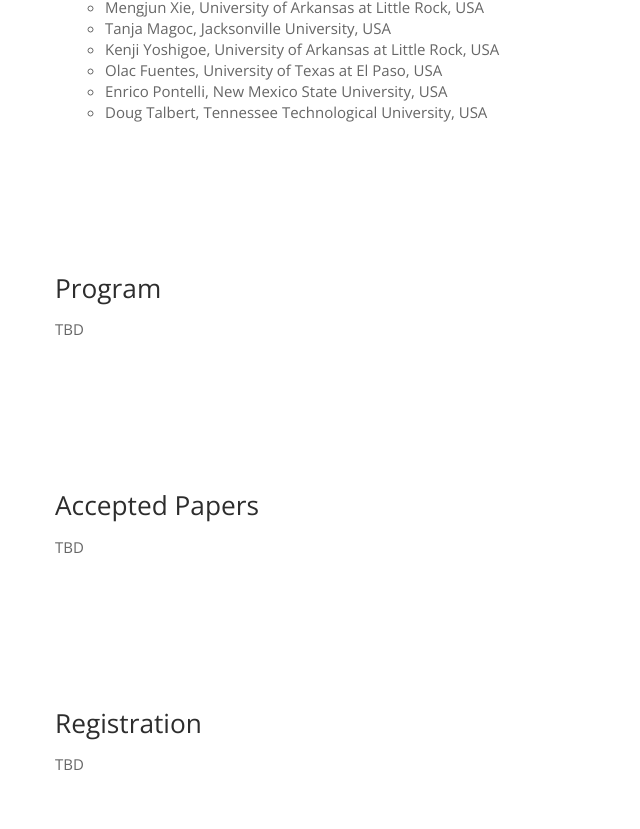
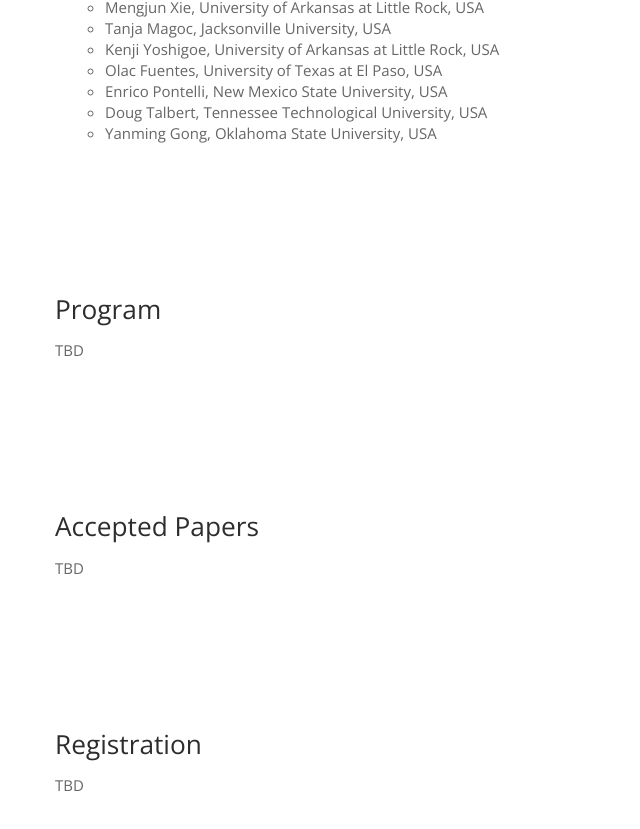
Before and after one commit to bianjiang/intelligenthealth.io, a plain HTML site: page index.html in a window 1280 px wide. Shown: the part 2419-3248 px from the top of the page, without its empty margins (0-640 px from the left). Drawn offline with nearby package versions, Linux system fonts and the light colour scheme.

Commit message:
update pc

```diff
--- a/index.html
+++ b/index.html
@@ -209,6 +209,7 @@
                 <li>Olac Fuentes, University of Texas at El Paso, USA</li>
                 <li>Enrico Pontelli, New Mexico State University, USA</li>
                 <li>Doug Talbert, Tennessee Technological University, USA</li>
+                <li>Yanming Gong, Oklahoma State University, USA </li>
               </ul>
             </li>
           </ul>
```
